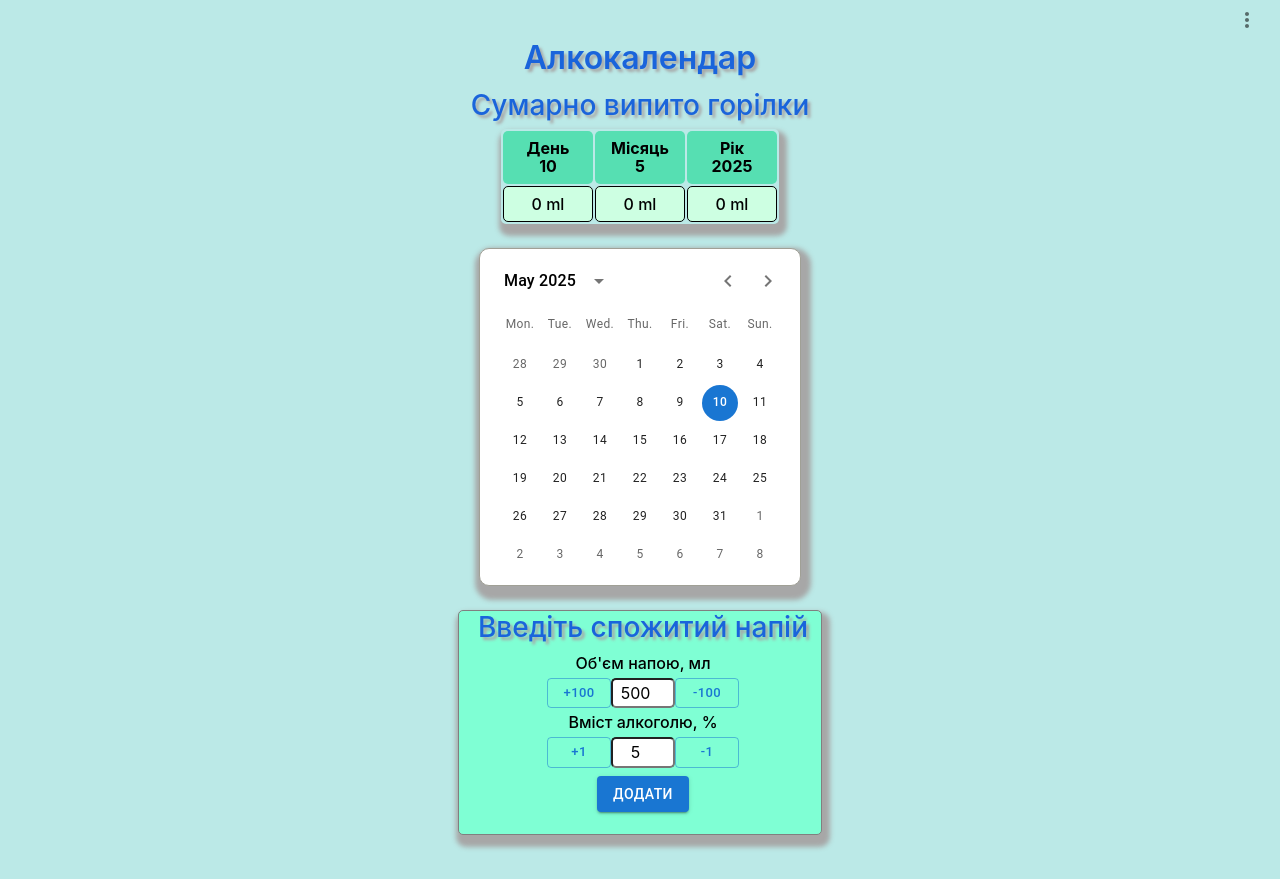
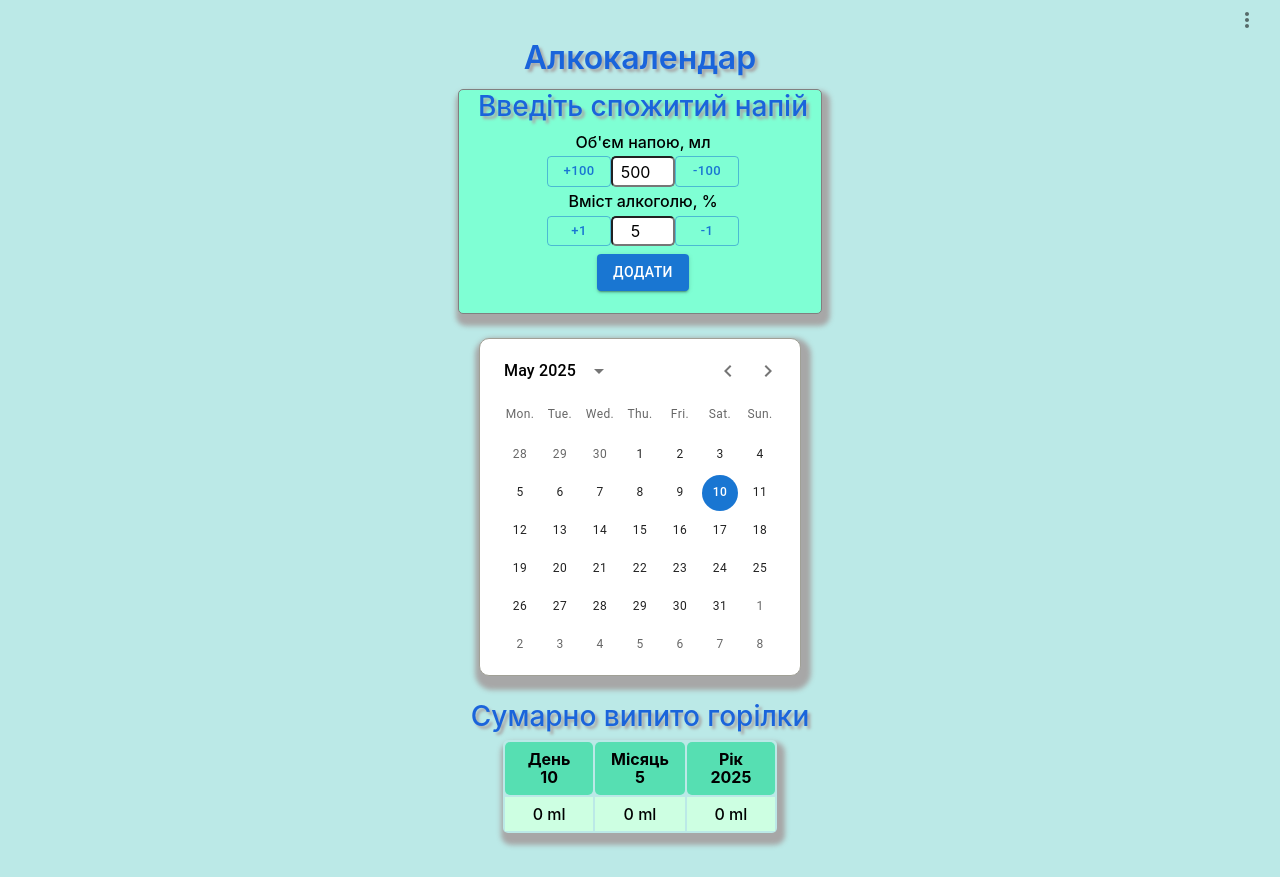
Before and after one commit to mikromajor/useful-calcs__ls, a React (Vite) app: page / in a window 1280 px wide. Built offline with nearby package versions, Linux system fonts and the light colour scheme.

Commit message:
add: copilot-instructions change: Display - bottom

```diff
--- a/src/components/AlcoCounter/AlcoCounter.tsx
+++ b/src/components/AlcoCounter/AlcoCounter.tsx
@@ -5,9 +5,10 @@ export const AlcoCounter = () => {
     <>
       <div className='alco-counter '>
         <AlcoHeader />
+        <ControlPanel />
+        <CalendarDayInfo />
+
         <Display />
-        <CalendarDayInfo />
-        <ControlPanel />
       </div>
     </>
   );
--- a/src/components/AlcoCounter/alcoComponents/Display.tsx
+++ b/src/components/AlcoCounter/alcoComponents/Display.tsx
@@ -25,26 +25,27 @@ export const Display = () => {
     }, 500);
     return () => clearTimeout(backlightTimer);
   }, [totalForDay]);
+  const alkoContent = content[language];
 
   return (
     <table className='display' data-testid='display'>
       <caption id='caption' className={`display__header display__header--${currentTheme}`}>
-        {content[language].caption}
+        {alkoContent.caption}
       </caption>
       <tbody className={`display__body display__body--${currentTheme}`}>
         <tr className={`display__tr display__tr--${currentTheme}`}>
           <th className={`display__th display__th--${currentTheme}`}>
-            {content[language].lblDay}
+            {alkoContent.lblDay}
             <br />
             {day}
           </th>
           <th className={`display__th display__th--${currentTheme}`}>
-            {content[language].lblMonth}
+            {alkoContent.lblMonth}
             <br />
             {month}
           </th>
           <th className={`display__th display__th--${currentTheme}`}>
-            {content[language].lblYear}
+            {alkoContent.lblYear}
             <br />
             {year}
           </th>
--- a/src/components/AlcoCounter/alcoComponents/_Display.scss
+++ b/src/components/AlcoCounter/alcoComponents/_Display.scss
@@ -13,8 +13,7 @@
     margin-bottom: 0.5rem;
 
     &--white-theme {
-      text-shadow: $shadow-size--sm
-        $shadow-color--white-theme;
+      text-shadow: $shadow-size--sm $shadow-color--white-theme;
       color: $header-color--white-theme;
     }
     &--dark-theme {
@@ -27,8 +26,7 @@
     border-radius: $cell--brd-radius;
 
     &--white-theme {
-      box-shadow: $shadow-size--md $shadow-blur--md
-        $shadow-color--white-theme;
+      box-shadow: $shadow-size--md $shadow-blur--md $shadow-color--white-theme;
     }
     &--dark-theme {
       box-shadow: none;
@@ -59,10 +57,10 @@
     }
   }
   &__td {
-    border-radius: $cell--brd-radius;
+    // border-radius: $cell--brd-radius;
     padding: 0.5rem 1rem;
     text-align: center;
-    border: 1px solid black;
+    // border: 1px solid black;
     min-width: 3.5rem;
 
     &--white-theme {
@@ -81,8 +79,7 @@
 
   &--white-theme {
     background-color: $display-bgc--white-theme;
-    box-shadow: $shadow-size--md $shadow-blur--md
-      $shadow-color--white-theme;
+    box-shadow: $shadow-size--md $shadow-blur--md $shadow-color--white-theme;
     border: 1px solid $box-border-color--white-theme;
     color: black;
   }
```
Also changed, not shown: 1 other file (tests, documents, lock files or other folders).
